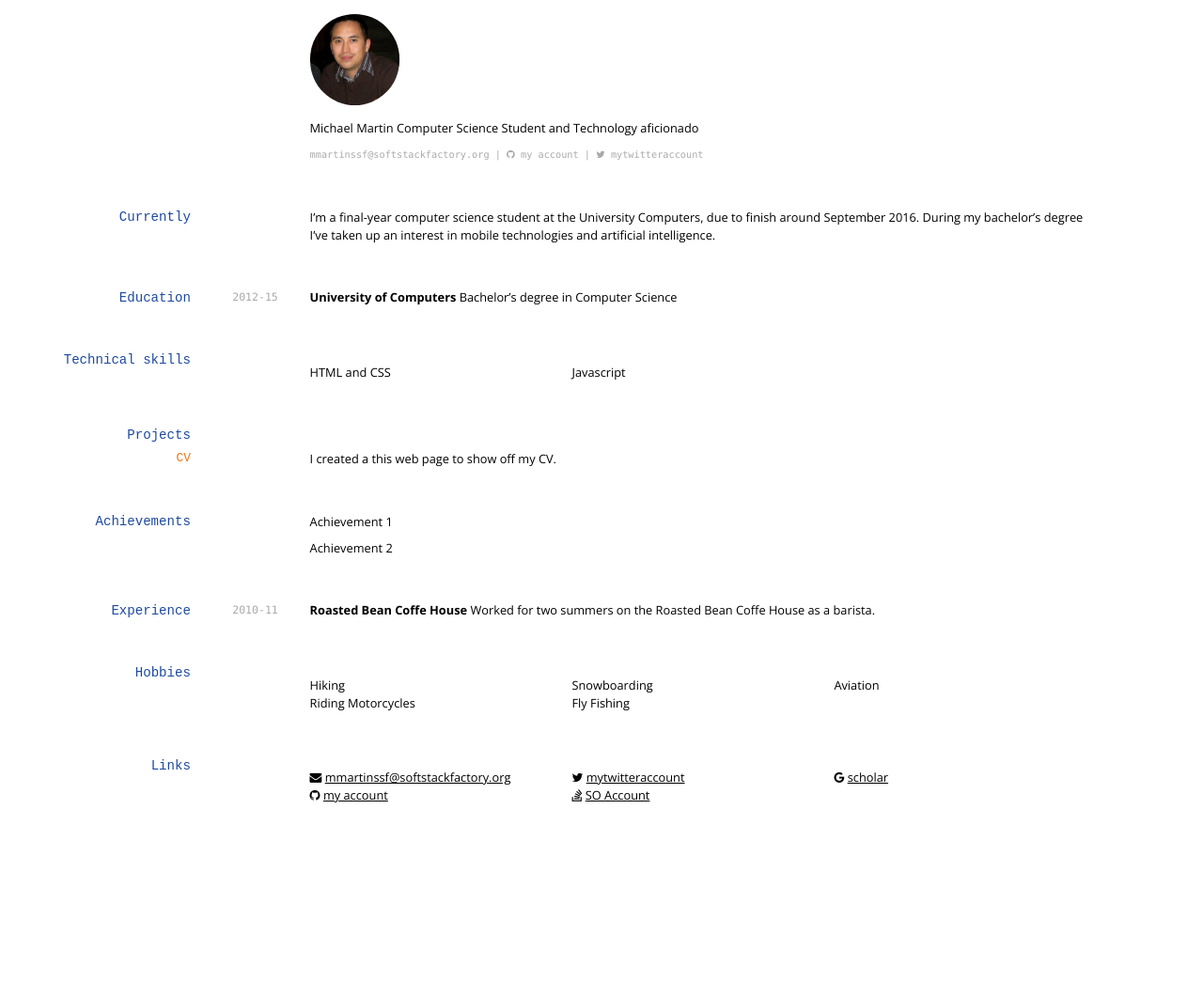
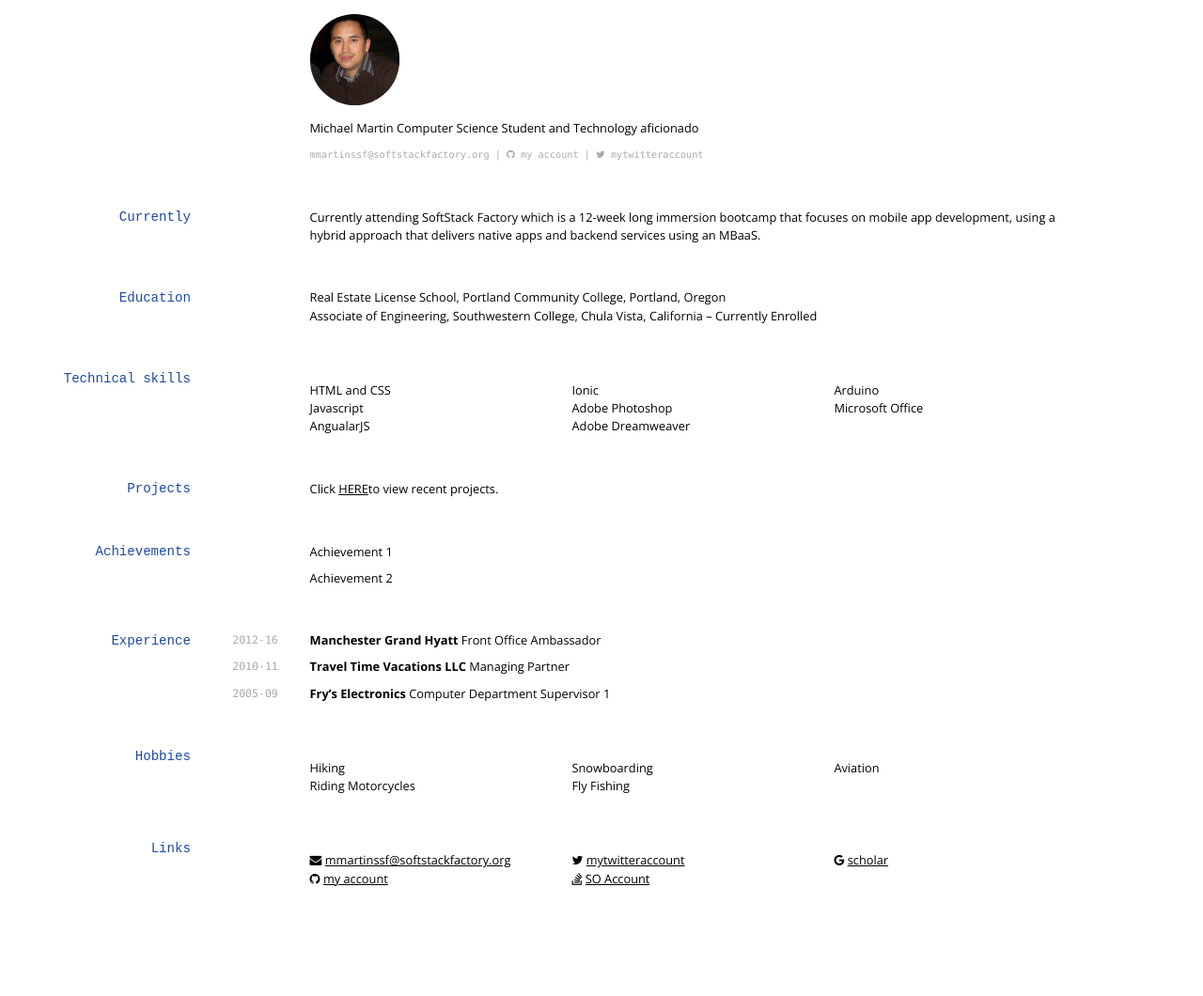
Before and after one commit to mmartinssf/mmartinssf.github.io, a Jekyll site: the page built from index.md, in a window 1280 px wide. Shown: the whole page at 94% size. Built offline with Jekyll 4.4.1, drawn with Linux system fonts in a browser that asks for light colours; nearby versions of some CDN libraries; before the commit the page ends 972 px from its top, so only the background shows below that.

Commit message:
update 10/24 @ 330pm

```diff
--- a/_layouts/cv.html
+++ b/_layouts/cv.html
@@ -2,7 +2,7 @@
 <html>
 <head>
   <meta charset=utf-8 />
-  <title> John Doe's CV</title>
+  <title> Michael Martin's CV</title>
   <link href="media/cv-screen.css" type="text/css" rel="stylesheet" media="screen">
 
   <!-- imports -->
--- a/index.md
+++ b/index.md
@@ -19,23 +19,26 @@ Computer Science Student and Technology aficionado
 
 ## Currently
 
-I'm a final-year computer science student at the University Computers, due to finish around September 2016. During my bachelor's degree I've taken up an interest in mobile technologies and artificial intelligence.
+Currently attending SoftStack Factory which is a 12-week long immersion bootcamp that focuses on mobile app development, using a hybrid approach that delivers native apps and backend services using an MBaaS.
 
 ## Education
 
-`2012-15`
-__University of Computers__ Bachelor's degree in Computer Science
+Real Estate License School, Portland Community College, Portland, Oregon<br />
+Associate of Engineering, Southwestern College, Chula Vista, California – Currently Enrolled
 
 ## Technical skills
 
 * HTML and CSS
 * Javascript
+* AngualarJS
+* Ionic
+* Adobe Photoshop
+* Adobe Dreamweaver
+* Arduino
+* Microsoft Office
 
 ## Projects
-
-### CV
-
-I created a this web page to show off my CV.
+Click <a href="https://github.com/mmartinssf/mmartinssf.github.io">HERE</a>to view recent projects.<br />
 
 ## Achievements
 
@@ -45,9 +48,17 @@ Achievement 2
 
 ## Experience
 
-`2010-11`
-__Roasted Bean Coffe House__
- Worked for two summers on the Roasted Bean Coffe House as a barista.
+`2012-16`
+__Manchester Grand Hyatt__
+ Front Office Ambassador
+
+ `2010-11`
+__Travel Time Vacations LLC__
+ Managing Partner
+
+ `2005-09`
+__Fry's Electronics__
+ Computer Department Supervisor 1
 
 ## Hobbies
 
```
Also changed, not shown: 1 other file.
